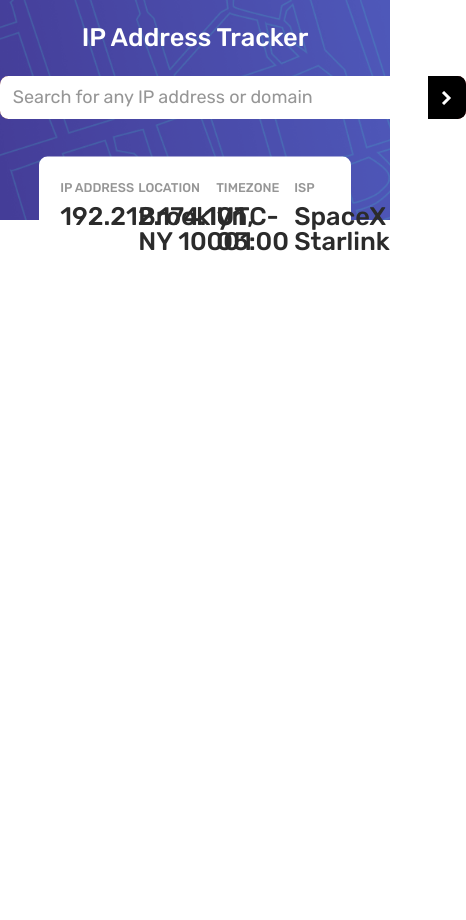
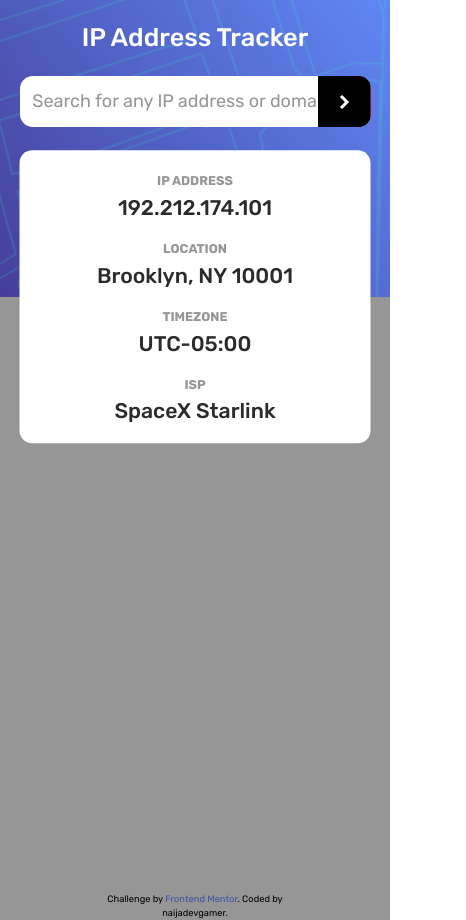
Before and after one commit to naijadevgamer/ip-address-tracker, a website: page public/index.html in a window 390 px wide. Shown: the whole page, 466 px wide, since content can reach past the window. Before the commit the page ends 844 px from the top, so only its background shows below. Drawn offline with Linux system fonts and the light colour scheme.

Commit message:
Complete the design and make it responsive across different screen sizes

```diff
--- a/public/index.html
+++ b/public/index.html
@@ -22,7 +22,9 @@
 
   <body class="font-rubik text-18">
     <!-- Heading  -->
-    <header class="bg-pattern-d bg-no-repeat bg-cover h-[26rem] pt-12 relative">
+    <header
+      class="bg-pattern-d bg-no-repeat bg-cover h-[26rem] pt-12 relative max-bp:bg-pattern-m max-bp:h-[35rem]"
+    >
       <!-- Background image  -->
       <!-- <img src="" alt=""> -->
 
@@ -32,15 +34,15 @@
 
       <!-- Search  -->
       <form
-        class="h-20 w-[55rem] mx-auto bg-red-900 flex rounded-2xl overflow-hidden my-12"
+        class="h-24 w-[90%] max-w-[55rem] mx-auto bg-red-900 flex rounded-3xl overflow-hidden my-12"
       >
         <input
-          class="bg-white w-11/12 placeholder:text-dark-gray pl-6 focus:outline-none"
+          class="bg-white w-[85%] placeholder:text-dark-gray pl-6 focus:outline-none"
           type="text"
           placeholder="Search for any IP address or domain"
         />
         <button
-          class="w-1/12 bg-black hover:bg-very-dark-gray flex justify-center items-center duration-200"
+          class="w-[15%] bg-black hover:bg-very-dark-gray flex justify-center items-center duration-200"
           type="submit"
         >
           <img src="images/icon-arrow.svg" alt="Arrow icon" />
@@ -49,10 +51,10 @@
 
       <!-- IP Address Data  -->
       <main
-        class="flex items-baseline h-[15rem] w-[80%] mx-auto bg-white rounded-2xl pt-10 absolute bottom-0 left-1/2 transform -translate-x-1/2 translate-y-1/2"
+        class="flex items-baseline h-[15rem] w-[90%] max-w-[120rem] mx-auto bg-white rounded-3xl pt-10 absolute bottom-0 left-1/2 transform -translate-x-1/2 translate-y-1/2 z-10 max-bp:flex-col max-bp:h-auto max-bp:text-center max-bp:py-10"
       >
         <div class="data">
-          <div class="px-10">
+          <div class="pl-10 max-tl:pl-6 max-bp:px-1">
             <p class="data__name">IP Address</p>
             <h2 class="data__value">192.212.174.101</h2>
           </div>
@@ -60,7 +62,7 @@
         </div>
 
         <div class="data">
-          <div class="px-10">
+          <div class="pl-10 max-tl:pl-6 max-bp:px-1">
             <p class="data__name">Location</p>
             <h2 class="data__value">Brooklyn, NY 10001</h2>
           </div>
@@ -68,14 +70,16 @@
         </div>
 
         <div class="data">
-          <div class="px-10">
+          <div class="pl-10 max-tl:pl-6 max-bp:px-1">
             <p class="data__name">Timezone</p>
             <h2 class="data__value">UTC-05:00</h2>
           </div>
           <div class="line-horizontal"></div>
         </div>
 
-        <div class="w-1/4 px-10 font-medium">
+        <div
+          class="w-1/4 px-10 font-medium max-tl:px-6 max-bp:mx-auto max-bp:w-full max-bp:px-1"
+        >
           <p class="data__name">ISP</p>
           <h2 class="data__value">SpaceX Starlink</h2>
         </div>
@@ -83,10 +87,11 @@
     </header>
 
     <!-- Map  -->
-    <div class="map"></div>
-
+    <div class="map-h w-full bg-dark-gray relative">
       <!-- Footer  -->
-    <div class="text-[1.1rem] text-center">
+      <div
+        class="text-[1.1rem] text-center absolute bottom-0 left-1/2 transform -translate-x-1/2"
+      >
         Challenge by
         <a
           class="text-Attri"
@@ -95,5 +100,6 @@
           >Frontend Mentor</a
         >. Coded by <a href="#">naijadevgamer</a>.
       </div>
+    </div>
   </body>
 </html>
--- a/src/input.css
+++ b/src/input.css
@@ -3,16 +3,20 @@
 @tailwind utilities;
 
 .line-horizontal {
-  @apply h-1/2 w-[1px] bg-dark-gray ml-auto self-center -mt-10;
+  @apply h-1/2 w-[1px] bg-dark-gray ml-auto self-center -mt-10 max-bp:hidden;
 }
 
 .data {
-  @apply flex w-1/4 h-full font-medium;
+  @apply flex w-1/4 h-full font-medium max-bp:w-full max-bp:h-[8rem] max-bp:justify-center;
 }
 .data__name {
-  @apply text-[1.5rem] text-dark-gray uppercase mb-3;
+  @apply text-[1.5rem] font-bold text-dark-gray uppercase mb-3;
 }
 
 .data__value {
-  @apply text-5xl text-very-dark-gray;
+  @apply text-5xl text-very-dark-gray max-tl:text-[2.5rem];
 }
+
+.map-h {
+  height: calc(100vh - 26rem);
+}
--- a/tailwind.config.js
+++ b/tailwind.config.js
@@ -24,9 +24,9 @@ module.exports = {
       },
       screens: {
         "large-desktop": "1800px", // 1800px
-        tl: "1200px", // tablet-landscape
-        tp: "900px", // tablet-portrait
-        sp: "300px", // small-phone
+        tl: "1160px", // tablet-landscape
+        tp: "990px", // tablet-portrait
+        bp: "770px", // big-phone
       },
       keyframes: {
         // Menu bar
```
Also changed, not shown: public/style.css. Lines whose indentation alone changed are shown as unchanged.
